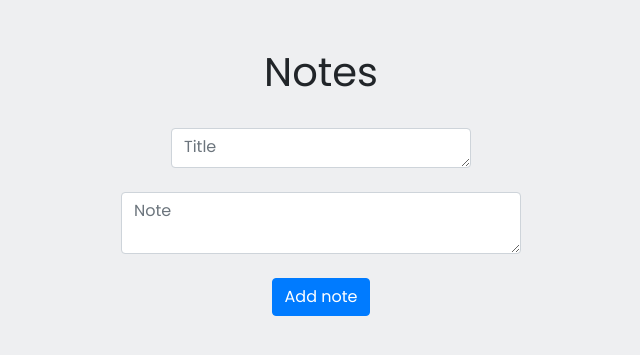
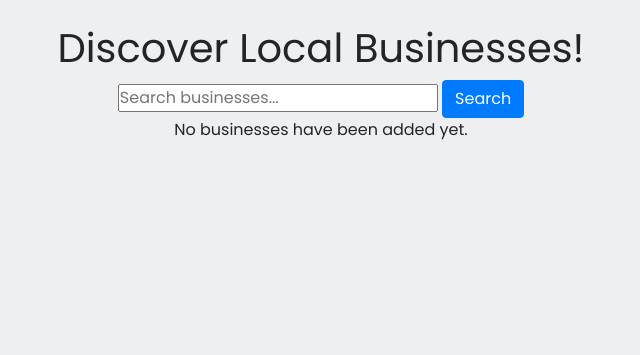
Before and after one commit to Oyetron2000/Allymarket-, a Flask app: page / in a window 1280 px wide. Shown: the part 100-455 px from the top of the page, without its empty margins (319-959 px from the left). Run offline with Flask 3, Linux system fonts and the light colour scheme; the visitor is signed in with stand-in values (Sample User, id 1); data that the repository does not hold is empty; some libraries are stand-ins or nearby versions.

Commit message:
Update home.html
11/08/2025

```diff
--- a/FBLA 2025/Website/Templates/home.html
+++ b/FBLA 2025/Website/Templates/home.html
@@ -1,45 +1,62 @@
 {% extends "base.html" %}
-{%block title%}AllyMarket{%endblock%}
+{% block title %}Discover | AllyMarket{% endblock %}
 
-{%block content%}
+{% block content %}
+<div class="discover-wrapper">
+  <center>
+    <div class="biz-list">
+      <h1>Discover Local Businesses!</h1>
 
-    <center>
-        <br>
-        <h1> Notes</h1>
-        <br>
-       <div class="container">
-  <div class="row">
-    {% for note in user.notes %}
-      <div class="col-md-4 mb-4">  <!-- 3 columns per row on medium+ screens -->
-        <div class="card h-100 shadow-sm">
-          <div class="card-body d-flex flex-column justify-content-between">
-            <h2>{{ note.title }}</h2>
-            <p class="card-text">{{ note.data }} <br> <br> {{ note.date.strftime('%B %d, %Y') }}  </p>
-            <button class="btn btn-sm position-absolute top-0 end-0 m-2" onclick="toggleOptions('{{ note.id }}')">
-              &#x22EE; <!-- Unicode for vertical ellipsis (⋮) -->
-            </button>
+      <!-- 🔍 Search Bar -->
+      <form method="GET" action="{{ url_for('views.home') }}" class="search-form">
+        <input
+          type="text"
+          name="q"
+          placeholder="Search businesses..."
+          value="{{ search_query or '' }}"
+          class="search-input"
+        >
+        <button type="submit" class="btn btn-primary">Search</button>
+      </form>
 
-            <div id="note-options-{{ note.id }}" class="mt-3 d-none">
-              <button onclick="deleteNote('{{ note.id }}')" class="btn btn-danger btn-sm">Delete</button>
-            </div>
+      {% if search_query %}
+        <p class="muted">Showing results for "<strong>{{ search_query }}</strong>"</p>
+      {% endif %}
 
-          </div>
+      {% if businesses and businesses|length > 0 %}
+      <div class="biz-grid">
+  {% for b in businesses %}
+    <article class="card biz-card">
+      {% if b.image_file %}
+  <img
+    src="{{ url_for('static', filename='uploads/businesses/' + b.image_file) }}"
+    alt="{{ b.biz_name }}"
+    class="biz-image"
+  >
+{% endif %}
+      <div class="biz-card-head">
+        <h4>{{ b.biz_name }}</h4>
+        <span class="badge">{{ b.category }}</span>
+      </div>
+      <p class="muted">{{ b.description }}</p>
+      {% if b.created_at %}
+        <div class="biz-card-foot">
+          Added {{ b.created_at.strftime('%b %d, %Y') }}
         </div>
-      </div>
-    {% endfor %}
-  </div>
+      {% endif %}
+    </article>
+  {% endfor %}
 </div>
-       <form method="POST">
-
-            <textarea name="title" id="title" class="form-control" placeholder="Title" style="width: 300px; height: 40px;" ></textarea>
-            <br>
-            <textarea name="note" id="note" class="form-control" placeholder="Note" style="width: 400px";></textarea>
-            <br>
-            <div align = "center">
-
-                    <button type= "submit" class="btn btn-primary">Add note</button>
-            </div>
-        </form>
-
-    </center>
-    {% endblock%}
+      {% else %}
+        <p class="muted">
+          {% if search_query %}
+            No businesses found matching "{{ search_query }}".
+          {% else %}
+            No businesses have been added yet.
+          {% endif %}
+        </p>
+      {% endif %}
+    </div>
+  </center>
+</div>
+{% endblock %}
```
